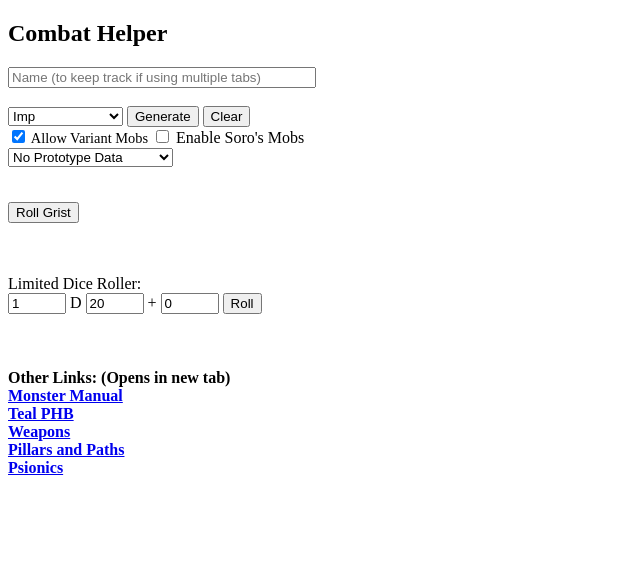
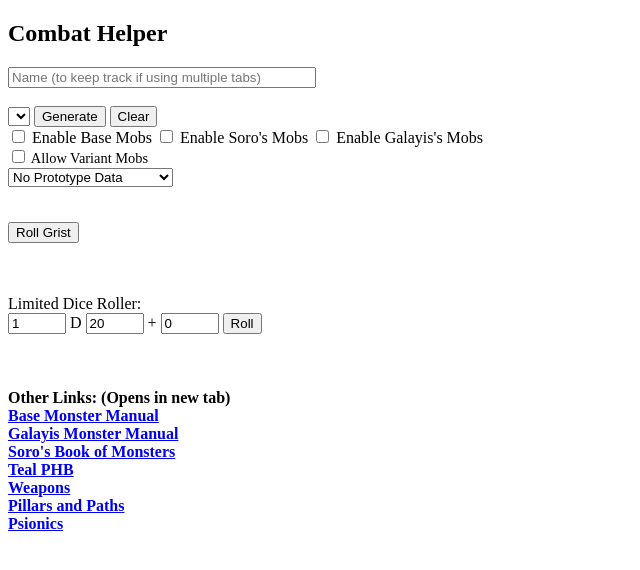
Before and after one commit to bmcelhanon/RPGStuckDMHelper, a plain HTML site: page index.html in a window 1280 px wide. Both pictures are taken after a click on the checkbox 18 px from the left and 136 px from the top of the page. Shown: the whole page, without its empty margins (0-640 px from the left). Drawn offline with Linux system fonts and the light colour scheme.

Commit message:
Added Galayis Monsters section in code, though it only generates imps for now. Made base monsters optional.

```diff
--- a/index.html
+++ b/index.html
@@ -44,8 +44,11 @@
 		<input id="generateButton" type="button" value="Generate"/>
 		<input id="clearButton" type="button" value="Clear"/>
 		<br/>
-		<input id="enableVariantMobsCheckbox" type="checkbox"/><span id="variantMobSpan"> Allow Variant Mobs</span>  <input id="enableSoroMobsCheckbox" type="checkbox" /><span id="soroMobSpan"> Enable Soro's Mobs </span>
-		<br/>
+		<input id="enableBaseMobsCheckbox" type="checkbox" checked="true" /><span id="baseMobSpan"> Enable Base Mobs </span>
+		<input id="enableSoroMobsCheckbox" type="checkbox" /><span id="soroMobSpan"> Enable Soro's Mobs </span>
+		<input id="enableGalayisMobsCheckbox" type="checkbox" /><span id="soroMobSpan"> Enable Galayis's Mobs </span>
+		<br/><input id="enableVariantMobsCheckbox" type="checkbox"/><span id="variantMobSpan"> Allow Variant Mobs</span>
+		</br>
 		<select id="prototypeSelect">
 			<option value="0" selected>No Prototype Data</option>
 			<option value="1">Add Prototype Numbers</option>
@@ -74,7 +77,9 @@
 		<br/>
 		<h4>
 		Other Links: (Opens in new tab)<br/>
-		<a target="_blank" href="https://docs.google.com/document/d/1d7Zz7dHuoEAp5-2JNCkvMnY6OcIGw5UKzPfuPdXP2Gc/edit">Monster Manual</a><br/>
+		<a target="_blank" href="https://docs.google.com/document/d/1d7Zz7dHuoEAp5-2JNCkvMnY6OcIGw5UKzPfuPdXP2Gc/edit">Base Monster Manual</a><br/>
+		<a target="_blank" href="https://docs.google.com/document/d/1qsnrDKZS_-SUQQPm4412LGLXqZL5uTTtEAr7a_n0mpQ/edit">Galayis Monster Manual</a><br/>
+		<a target="_blank" href="https://docs.google.com/document/d/19Ob3xuatDmcYFWhSEsuxqr82ivFFx93z2NBYRxiPG0E/edit">Soro's Book of Monsters</a><br/>
 		<a target="_blank" href="https://docs.google.com/document/d/1zfIuxFmrjKHAA2b0Jj7o2f0wAwz7Uv6CIo_zC35PIvs/edit">Teal PHB</a><br/>
 		<a target="_blank" href="https://docs.google.com/document/d/1XhCqrwazNap_I-hrEeMnqM6QPEH3e8YYnKnviQyU_mo/edit">Weapons</a><br/>
 		<a target="_blank" href="https://docs.google.com/document/d/1ncMbV0RalmeAprA4gZeGRkCLLwysH2dV0--NNTamB-Q/edit">Pillars and Paths</a><br/>
--- a/logic.js
+++ b/logic.js
@@ -21,6 +21,10 @@
 			}
 
 			//Definine Mobs (Name, HP Dice, Initiative Dice, Tier, AC, Proficiency).
+
+			//-----------------------------------
+			//   BASE MONSTERS (T6-9 UPDATE)
+			//-----------------------------------
 
 			//Imp and variants
 			var imp = new Mob("Imp", new DiceInfo(4, 5, -2), new DiceInfo(20, 1, 2), 1, 12, 0);
@@ -53,11 +57,20 @@
 			var hecatoncheries = new Mob("Hecatoncheires", new DiceInfo(12, 40, 60), new DiceInfo(20, 1, 4), 8, 16, 4);
 			var lichQueen = new Mob("Lich Queen", new DiceInfo(10, 40, 50), new DiceInfo(20, 1, 3), 9, 17, 4);
 
-			//Soro's Monsters
+			//----------------------
+			//   SORO'S MONSTERS
+			//----------------------
+
 			var kobold = new Mob("Kobold", new DiceInfo(4,4,-3), new DiceInfo(20,1,3), 1, 13, 0)
 			var araneola = new Mob("Araneola", new DiceInfo(2,4,-3), new DiceInfo(20, 1, 2), 1, 14, 0)
 			var caveCrawler = new Mob("Cave Crawler", new DiceInfo(8,3,6), new DiceInfo(20,1,3), 2, 13, 1)
 			var alkali = new Mob("Alkali", new DiceInfo(6,7,14), new DiceInfo(20,1,4), 4, 15, 2)
+
+			//----------------------
+			//   GALAYIS MONSTERS
+			//----------------------
+
+			//End Monsters
 
 			var mobTemplatesInUse = [];
 
@@ -79,6 +92,11 @@
 				[araneola],
 				[caveCrawler],
 				[alkali]
+			];
+
+			//Temporary variable to allow for easier data entry by others.
+			var galayisMobTemplates = [
+				[imp]
 			];
 
 			var mobTemplatesRollingId = 0;
@@ -158,7 +176,7 @@
 
 			//Is run once everything is in place, populating the monster drop-down list with all mobTemplates that have been instanciated.
 			function addToDropdown(item, index) {
-				monsterSelect.innerHTML += "<option value=\"" + mobTemplatesRollingId + "\">" + item[0].Name + "</option>";
+				monsterSelect.innerHTML += "<option value=\"" + mobTemplatesRollingId + "\">" + item[0].Name + " - T" + item[0].Tier + "</option>";
 				mobTemplatesRollingId++;
 			}
 
@@ -180,10 +198,16 @@
 
 				//Clear any mobs here
 				clearMobDropdown();
-				mobTemplatesInUse = mobTemplatesInUse.concat(baseMobTemplates);
 
-				//Populate the Dropdown with all mobs in use.
-				baseMobTemplates.forEach(addToDropdown);
+				//Check if Base mobs are permitted. If so, add the relevant mobs.
+				var baseEnabled = document.getElementById("enableBaseMobsCheckbox").checked;
+				if (baseEnabled) {
+					mobTemplatesInUse = mobTemplatesInUse.concat(baseMobTemplates)
+					addSeperator();
+					addDisabled("Base Mobs")
+					addSeperator();
+					baseMobTemplates.forEach(addToDropdown)
+				}
 
 				//Check if Soro is permitted. If so, add his mobs.
 				var soroEnabled = document.getElementById("enableSoroMobsCheckbox").checked;
@@ -195,6 +219,15 @@
 					soroMobTemplates.forEach(addToDropdown)
 				}
 
+				//Check if Galayis' is permitted. If so, his too.
+				var galayisEnabled = document.getElementById("enableGalayisMobsCheckbox").checked;
+				if (galayisEnabled) {
+					mobTemplatesInUse = mobTemplatesInUse.concat(galayisMobTemplates)
+					addSeperator();
+					addDisabled("Galayis's Mobs")
+					addSeperator();
+					galayisMobTemplates.forEach(addToDropdown)
+				}
 			}
 
 			function rollDice(diceInfo) {
@@ -517,8 +550,10 @@
 				//Now that everything is ready, populate the mob dropdown...
 				populateMobsDropdown();
 
-				//Bind the buttons...
+				//Bind the inputs...
 				document.getElementById("enableSoroMobsCheckbox").onclick = populateMobsDropdown;
+				document.getElementById("enableBaseMobsCheckbox").onclick = populateMobsDropdown;
+				document.getElementById("enableGalayisMobsCheckbox").onclick = populateMobsDropdown;
 				document.getElementById("diceRollButton").onclick = userRollDice;
 				document.getElementById("generateButton").onclick = createMobInstance;
 				document.getElementById("gristButton").onclick = rollGrist;
```
